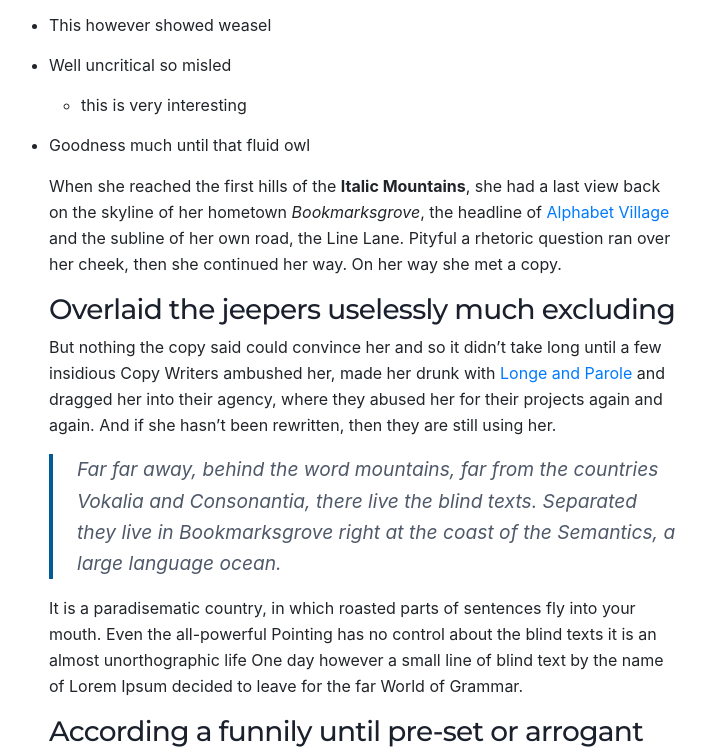
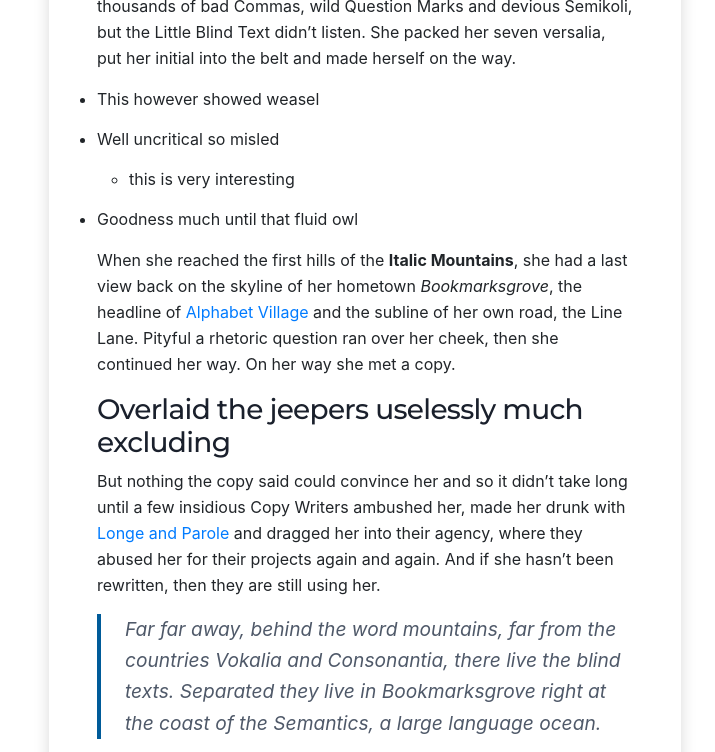
Before and after one commit to gatsbio/toko, a Gatsby site: page /new-beginnings/ in a window 1280 px wide. Shown: the part 540-1292 px from the top of the page, without its empty margins (275-990 px from the left). Built offline with nearby package versions, Linux system fonts and the light colour scheme; Gatsby itself is replaced by a stand-in of ours.

Commit message:
Update blog-post.js

```diff
--- a/src/templates/blog-post.js
+++ b/src/templates/blog-post.js
@@ -17,7 +17,7 @@ const BlogPostTemplate = ({ data, pageContext, location }) => {
         description={post.frontmatter.description || post.excerpt}
       />
       <article
-        className="blog-post"
+        className="blog-post p-3 p-md-5 shadow rounded"
         itemScope
         itemType="http://schema.org/Article"
       >
```
